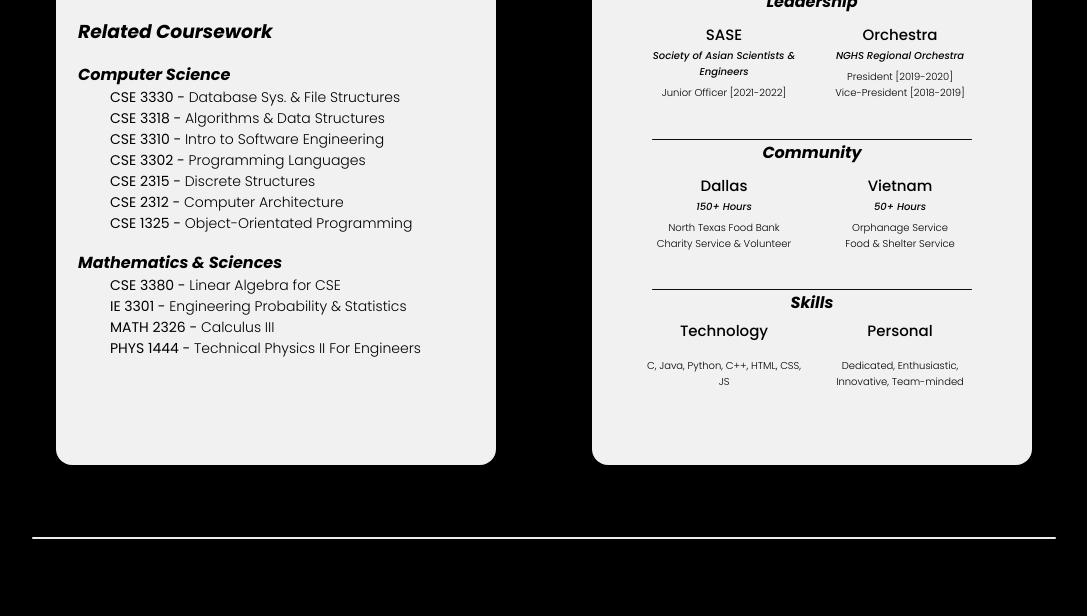
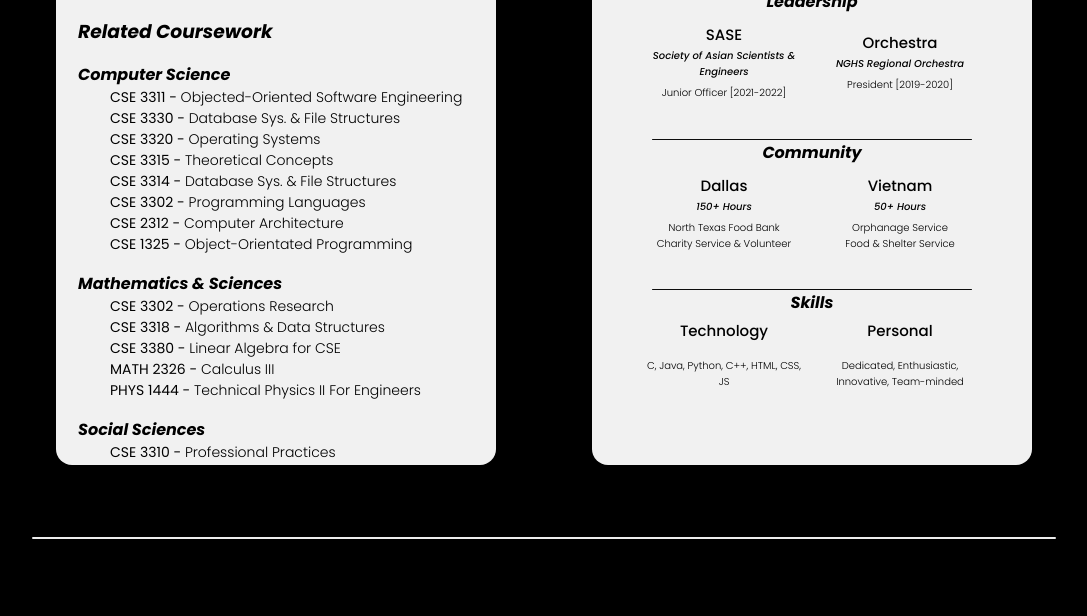
Before and after one commit to lamnelson/lamnelson, a plain HTML site: page index.html in a window 1280 px wide. Shown: the part 2365-2981 px from the top of the page, without its empty margins (96-1183 px from the left). Drawn offline with nearby package versions, Linux system fonts and the light colour scheme.

Commit message:
Fix Responsive V1.1

```diff
--- a/index.html
+++ b/index.html
@@ -3,7 +3,7 @@
 <html>
     <head>
         <meta charset="utf-8" />
-	    <meta name="viewport" content="width=device-width, initial-scale=1">
+	    <meta name="viewport" content="width=device-width, initial-scale=0.9">
 
         <!--Header-->
         <meta name="Nelson Lam" />
@@ -130,17 +130,17 @@
                         <div class="panel-bar"></div>
                         <div class="panel-2-text container column">
                             <div class="panel-2-element container column">
-                                <h2>My favorite languages</h2>
+                                <h2 class="language-header">My favorite languages</h2>
                                 <div class="container row">
                                     <div class="language-box container column">
                                         <p class="panel-2-header">Java</p>
-                                        <p class="panel-2-subheader">Proficient Knowledge</p>
-                                        <p class="panel-2-body">1 Year of Experience</p>
+                                        <p class="panel-2-subheader">Proficient</p>
+                                        <p class="panel-2-body">2 Years of Experience</p>
                                     </div>
                                     <div class="spacer"></div>
                                     <div class="language-box container column">
                                         <p class="panel-2-header">C</p>
-                                        <p class="panel-2-subheader">Proficient Knowledge</p>
+                                        <p class="panel-2-subheader">Proficient</p>
                                         <p class="panel-2-body">2 Year of Experience</p>
                                     </div>
                                 </div>
@@ -202,24 +202,33 @@
                             </div>
                             <div class="panel-3-text">
                                 <h3 class="italic">Related Coursework</h4>
+                                <div class="panel-3-scroll">
                                     <div class="school-lbr"></div>
-                                <h4 class="italic">Computer Science</h5>
+                                    <h4 class="italic">Computer Science</h4>
                                     <div class="tab">
+                                        <p>CSE 3311 - <span class="course-name">Objected-Oriented Software Engineering</span></p>
                                         <p>CSE 3330 - <span class="course-name">Database Sys. & File Structures</span></p>
-                                    <p>CSE 3318 - <span class="course-name">Algorithms & Data Structures</span></p>
-                                    <p>CSE 3310 - <span class="course-name">Intro to Software Engineering</span></p>
+                                        <p>CSE 3320 - <span class="course-name">Operating Systems</span></p>
+                                        <p>CSE 3315 - <span class="course-name">Theoretical Concepts</span></p>
+                                        <p>CSE 3314 - <span class="course-name">Database Sys. & File Structures</span></p>
                                         <p>CSE 3302 - <span class="course-name">Programming Languages</span></p>
-                                    <p>CSE 2315 - <span class="course-name">Discrete Structures</span></p>
                                         <p>CSE 2312 - <span class="course-name">Computer Architecture</span></p>
                                         <p>CSE 1325 - <span class="course-name">Object-Orientated Programming</span></p>
                                     </div>
                                     <div class="school-lbr"></div>
-                                <h4 class="italic">Mathematics & Sciences</h5>
+                                    <h4 class="italic">Mathematics & Sciences</h4>
                                     <div class="tab">
+                                        <p>CSE 3302 - <span class="course-name">Operations Research</span></p>
+                                        <p>CSE 3318 - <span class="course-name">Algorithms & Data Structures</span></p>
                                         <p>CSE 3380 - <span class="course-name">Linear Algebra for CSE</span></p>
-                                    <p>IE 3301 - <span class="course-name">Engineering Probability & Statistics</span></p>
                                         <p>MATH 2326 - <span class="course-name">Calculus III</span></p>
                                         <p>PHYS 1444 - <span class="course-name">Technical Physics II For Engineers</span></p>
+                                    </div>
+                                    <div class="school-lbr"></div>
+                                    <h4 class="italic">Social Sciences</h4>
+                                    <div class="tab">
+                                        <p>CSE 3310 - <span class="course-name">Professional Practices</span></p>
+                                    </div>
                                 </div>
                             </div>
                         </div>
@@ -241,7 +250,6 @@
                                             <h5>Orchestra</h5>
                                             <h6>NGHS Regional Orchestra</h6>
                                             <p>President [2019-2020]</p>
-                                            <p>Vice-President [2018-2019]</p>
                                         </div>
                                     </div>
                                 </div>
```
Lines whose indentation alone changed are shown as unchanged.
